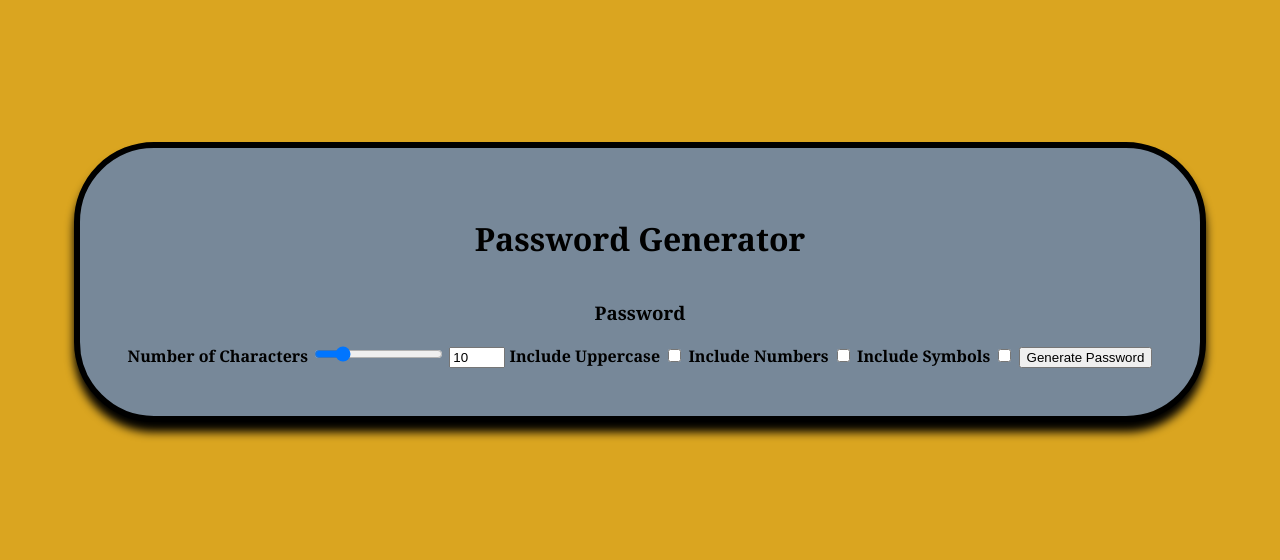
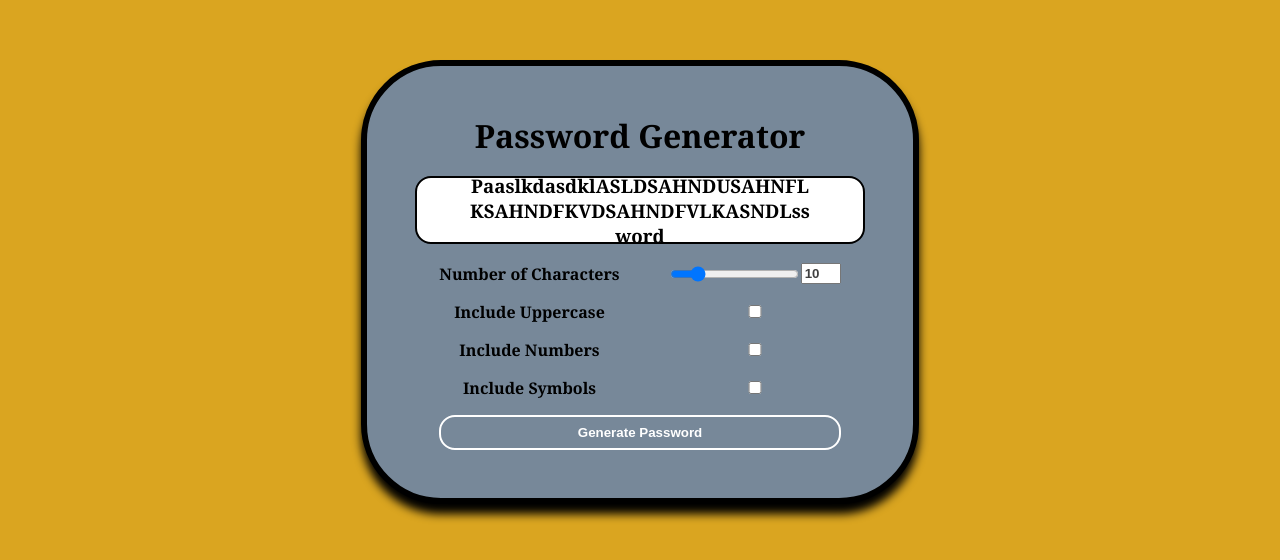
Before and after one commit to LucasGriffinDev/random-password-generator, a plain HTML site: page index.html in a window 1280 px wide. Shown: the part 126-686 px from the top of the page. Drawn offline with Linux system fonts and the light colour scheme.

Commit message:
classes added to support css and js
several classes and divs added to support the css and js.

@@ -12,19 +12,23 @@

<body>
    <div class="container">
        <h1>Password Generator</h1>
        <h3>Password</h3>
        <form>
        <h1 class="title">Password Generator</h1>
        <h3 class="password-display">
            PaaslkdasdklASLDSAHNDUSAHNFLKSAHNDFKVDSAHNDFVLKASNDLssword
        </h3>
        <form class="form">
            <label for="characterAmountNumber">Number of Characters</label>
            <input value="10" type="range" min="1" max="50" id="characterAmountRange">
            <input value="10" type="number" min="1" max="50" id="characterAmountNumber">
            <div class="characterAmountContainer">
                <input value="10" type="range" min="1" max="50" id="characterAmountRange">
                <input class="numberInput" value="10" type="number" min="1" max="50" id="characterAmountNumber">
            </div>
            <label for="includesUppercase">Include Uppercase</label>
            <input type="checkbox" id="includesUppercase"></input>
            <label for="includesNumbers">Include Numbers</label>
            <input type="checkbox" id="includesNumbers"></input>
            <label for="includesSymbols">Include Symbols</label>
            <input type="checkbox" id="includesSymbols"></input>
            <button type="submit">Generate Password</button>
            <button class="btn" type="submit">Generate Password</button>

        </form>

@ @@

```diff
--- a/index.html
+++ b/index.html
@@ -12,19 +12,23 @@
 
 <body>
     <div class="container">
-        <h1>Password Generator</h1>
-        <h3>Password</h3>
-        <form>
+        <h1 class="title">Password Generator</h1>
+        <h3 class="password-display">
+            PaaslkdasdklASLDSAHNDUSAHNFLKSAHNDFKVDSAHNDFVLKASNDLssword
+        </h3>
+        <form class="form">
             <label for="characterAmountNumber">Number of Characters</label>
-            <input value="10" type="range" min="1" max="50" id="characterAmountRange">
-            <input value="10" type="number" min="1" max="50" id="characterAmountNumber">
+            <div class="characterAmountContainer">
+                <input value="10" type="range" min="1" max="50" id="characterAmountRange">
+                <input class="numberInput" value="10" type="number" min="1" max="50" id="characterAmountNumber">
+            </div>
             <label for="includesUppercase">Include Uppercase</label>
             <input type="checkbox" id="includesUppercase"></input>
             <label for="includesNumbers">Include Numbers</label>
             <input type="checkbox" id="includesNumbers"></input>
             <label for="includesSymbols">Include Symbols</label>
             <input type="checkbox" id="includesSymbols"></input>
-            <button type="submit">Generate Password</button>
+            <button class="btn" type="submit">Generate Password</button>
 
         </form>
 
```
